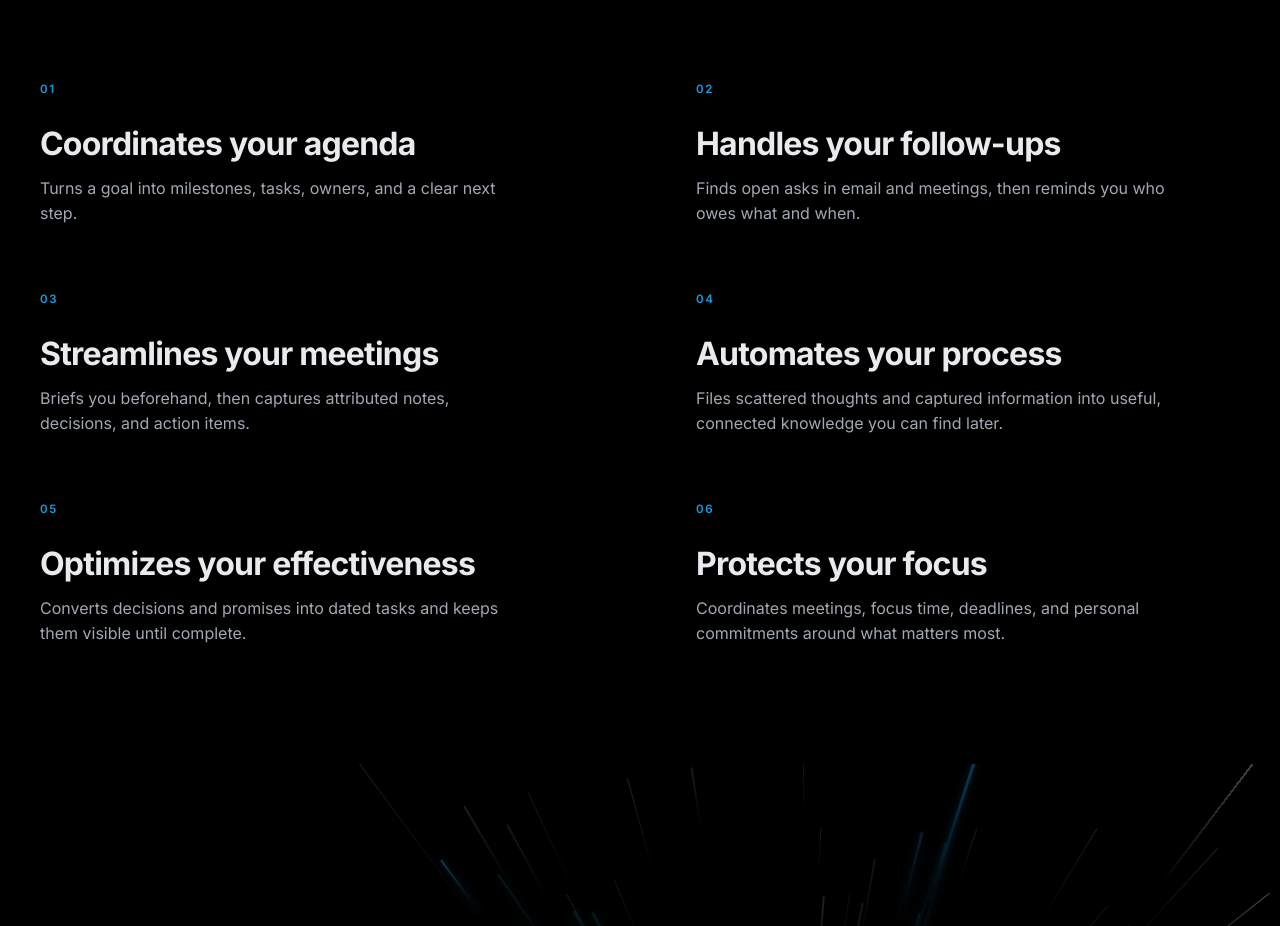
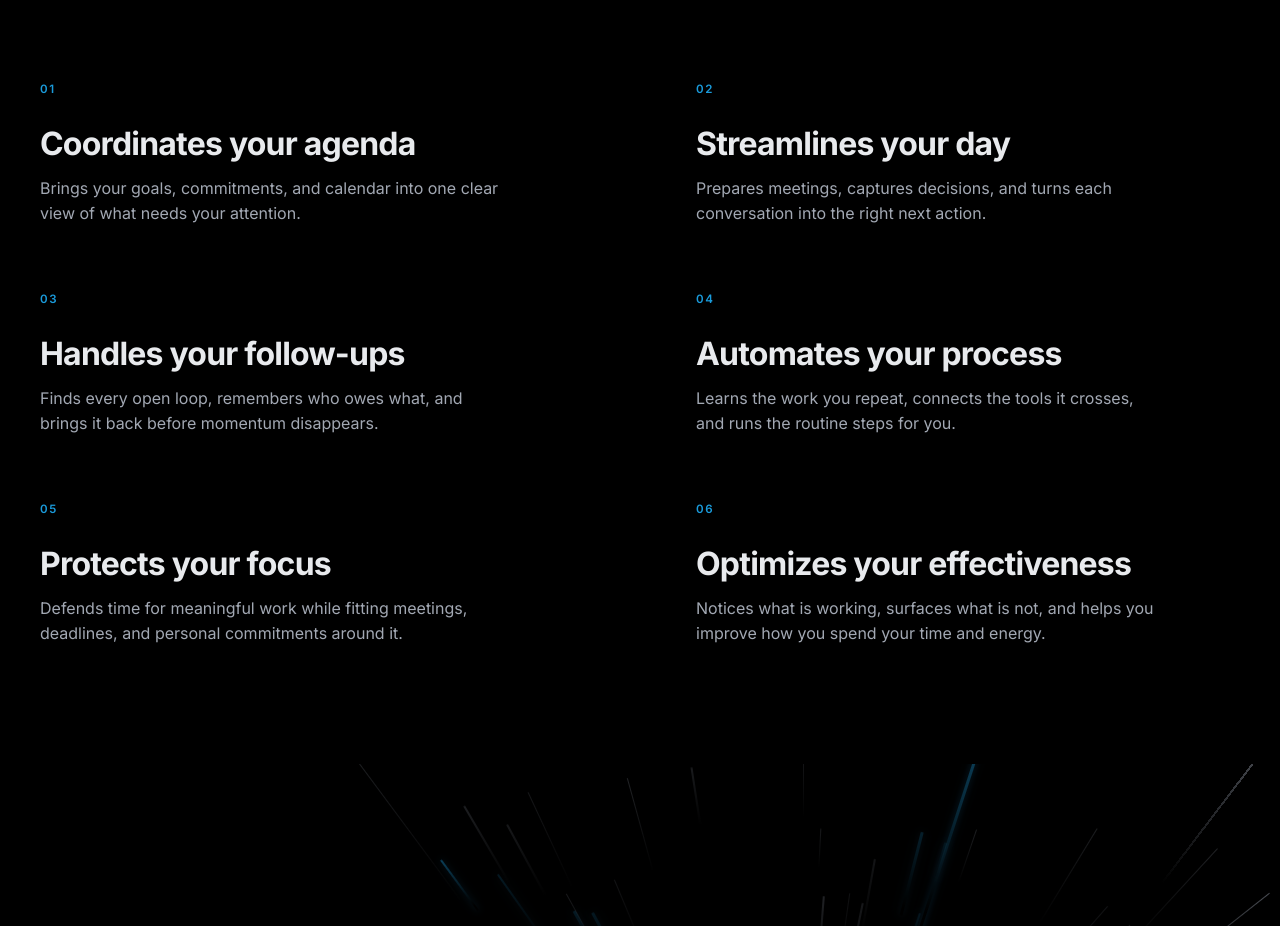
Before and after one commit to mantra-agent/lightway, a website: page src/home/index.html in a window 1280 px wide. Shown: the part 1960-2886 px from the top of the page. Drawn offline with nearby package versions, Linux system fonts and the light colour scheme.

Commit message:
fix: rewrite workflow story

```diff
--- a/src/home/index.html
+++ b/src/home/index.html
@@ -784,32 +784,32 @@
           <article class="workflow-item">
             <span class="workflow-number">01</span>
             <h3 class="workflow-title">Coordinates your agenda</h3>
-            <p class="workflow-description">Turns a goal into milestones, tasks, owners, and a clear next step.</p>
+            <p class="workflow-description">Brings your goals, commitments, and calendar into one clear view of what needs your attention.</p>
           </article>
           <article class="workflow-item">
             <span class="workflow-number">02</span>
-            <h3 class="workflow-title">Handles your follow-ups</h3>
-            <p class="workflow-description">Finds open asks in email and meetings, then reminds you who owes what and when.</p>
+            <h3 class="workflow-title">Streamlines your day</h3>
+            <p class="workflow-description">Prepares meetings, captures decisions, and turns each conversation into the right next action.</p>
           </article>
           <article class="workflow-item">
             <span class="workflow-number">03</span>
-            <h3 class="workflow-title">Streamlines your meetings</h3>
-            <p class="workflow-description">Briefs you beforehand, then captures attributed notes, decisions, and action items.</p>
+            <h3 class="workflow-title">Handles your follow-ups</h3>
+            <p class="workflow-description">Finds every open loop, remembers who owes what, and brings it back before momentum disappears.</p>
           </article>
           <article class="workflow-item">
             <span class="workflow-number">04</span>
             <h3 class="workflow-title">Automates your process</h3>
-            <p class="workflow-description">Files scattered thoughts and captured information into useful, connected knowledge you can find later.</p>
+            <p class="workflow-description">Learns the work you repeat, connects the tools it crosses, and runs the routine steps for you.</p>
           </article>
           <article class="workflow-item">
             <span class="workflow-number">05</span>
-            <h3 class="workflow-title">Optimizes your effectiveness</h3>
-            <p class="workflow-description">Converts decisions and promises into dated tasks and keeps them visible until complete.</p>
+            <h3 class="workflow-title">Protects your focus</h3>
+            <p class="workflow-description">Defends time for meaningful work while fitting meetings, deadlines, and personal commitments around it.</p>
           </article>
           <article class="workflow-item">
             <span class="workflow-number">06</span>
-            <h3 class="workflow-title">Protects your focus</h3>
-            <p class="workflow-description">Coordinates meetings, focus time, deadlines, and personal commitments around what matters most.</p>
+            <h3 class="workflow-title">Optimizes your effectiveness</h3>
+            <p class="workflow-description">Notices what is working, surfaces what is not, and helps you improve how you spend your time and energy.</p>
           </article>
         </div>
       </div>
```
